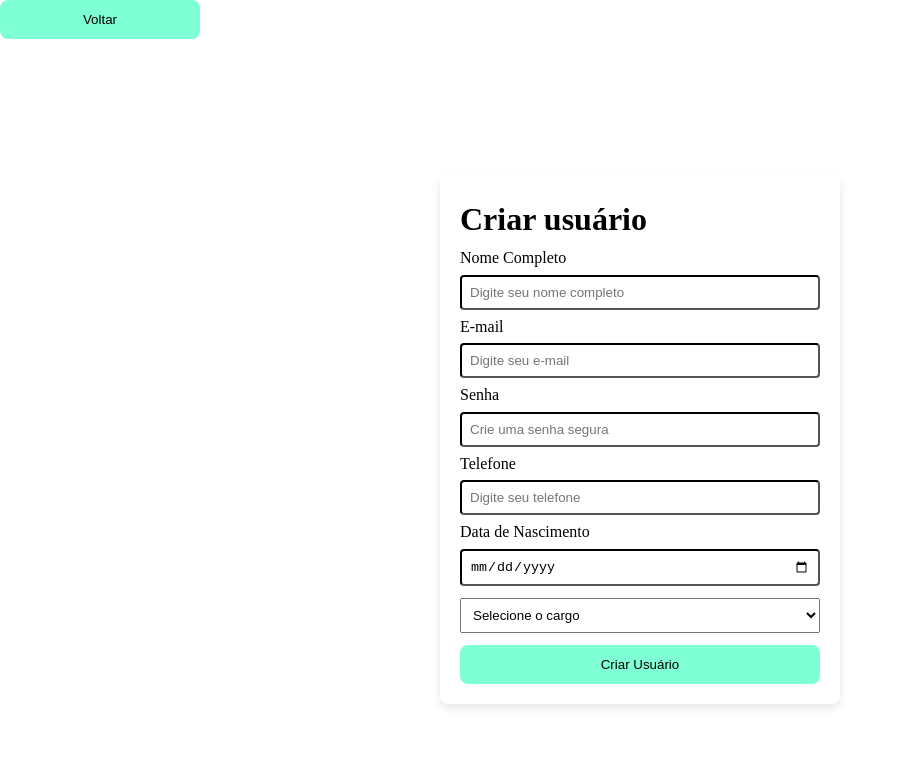
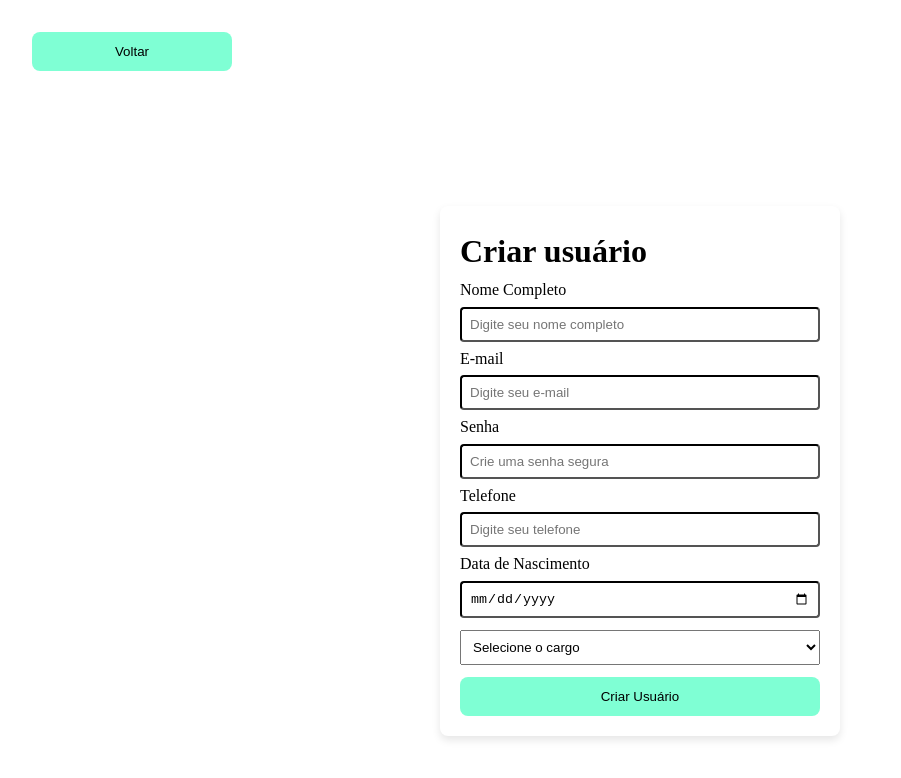
Before and after one commit to wandersoncbjr/Taqtile-Onboard, a React (Vite) app: page /add-user in a window 1280 px wide. Shown: the top 778 px of the page, without its empty margins (0-901 px from the left). Built offline with nearby package versions, Linux system fonts and the light colour scheme.

Commit message:
style: update add user screen container width and add padding to add user screen

```diff
--- a/src/components/pages/create-user/add-user.css
+++ b/src/components/pages/create-user/add-user.css
@@ -1,5 +1,5 @@
 .add-user-screen-container {
-  width: 100vw;
+  width: 100%;
   height: 100vh;
   display: flex;
   align-items: center;
@@ -17,3 +17,6 @@
   flex-direction: column;
   gap: 4px;
 }
+.add-user-screen {
+  padding: 32px;
+}
```
